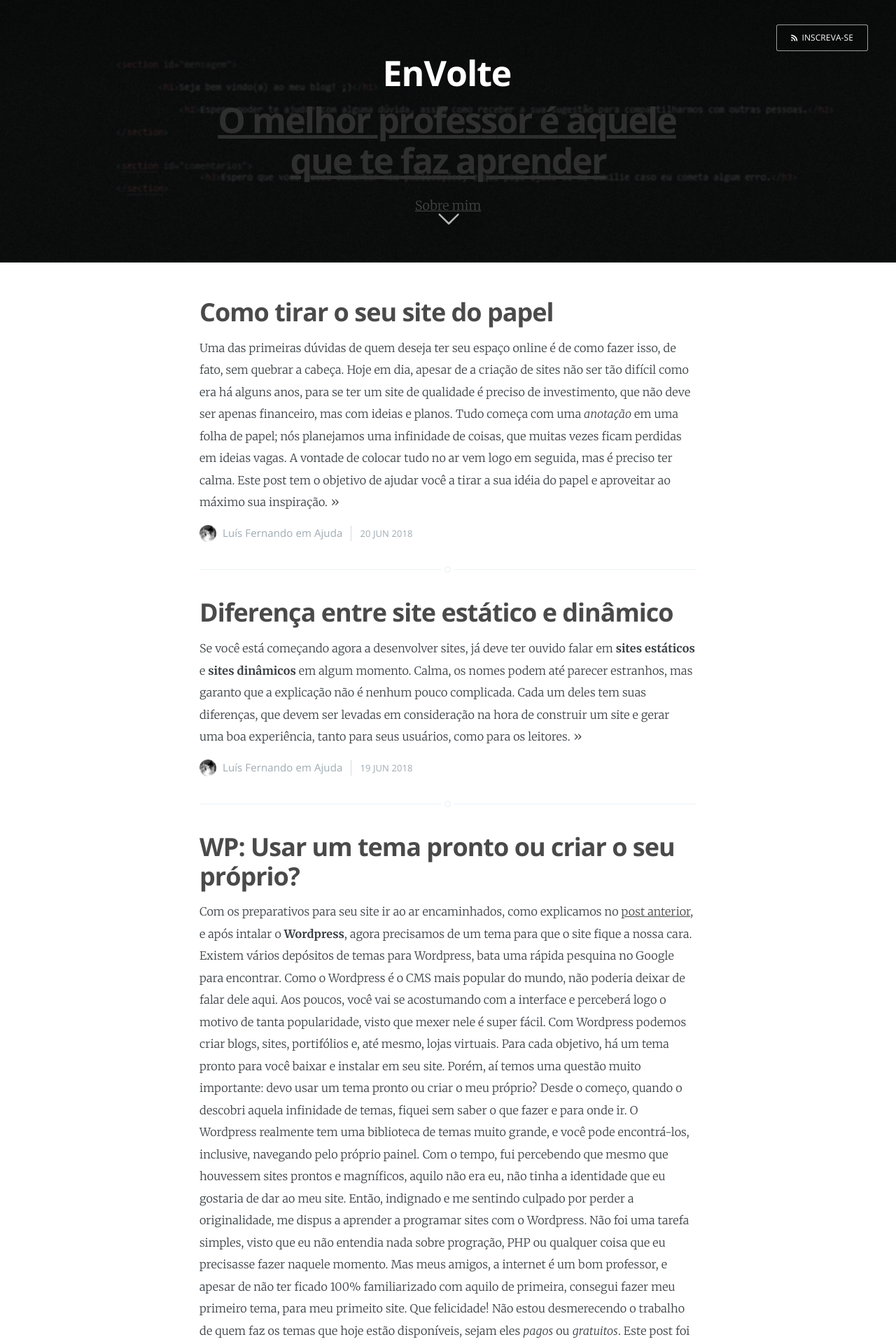
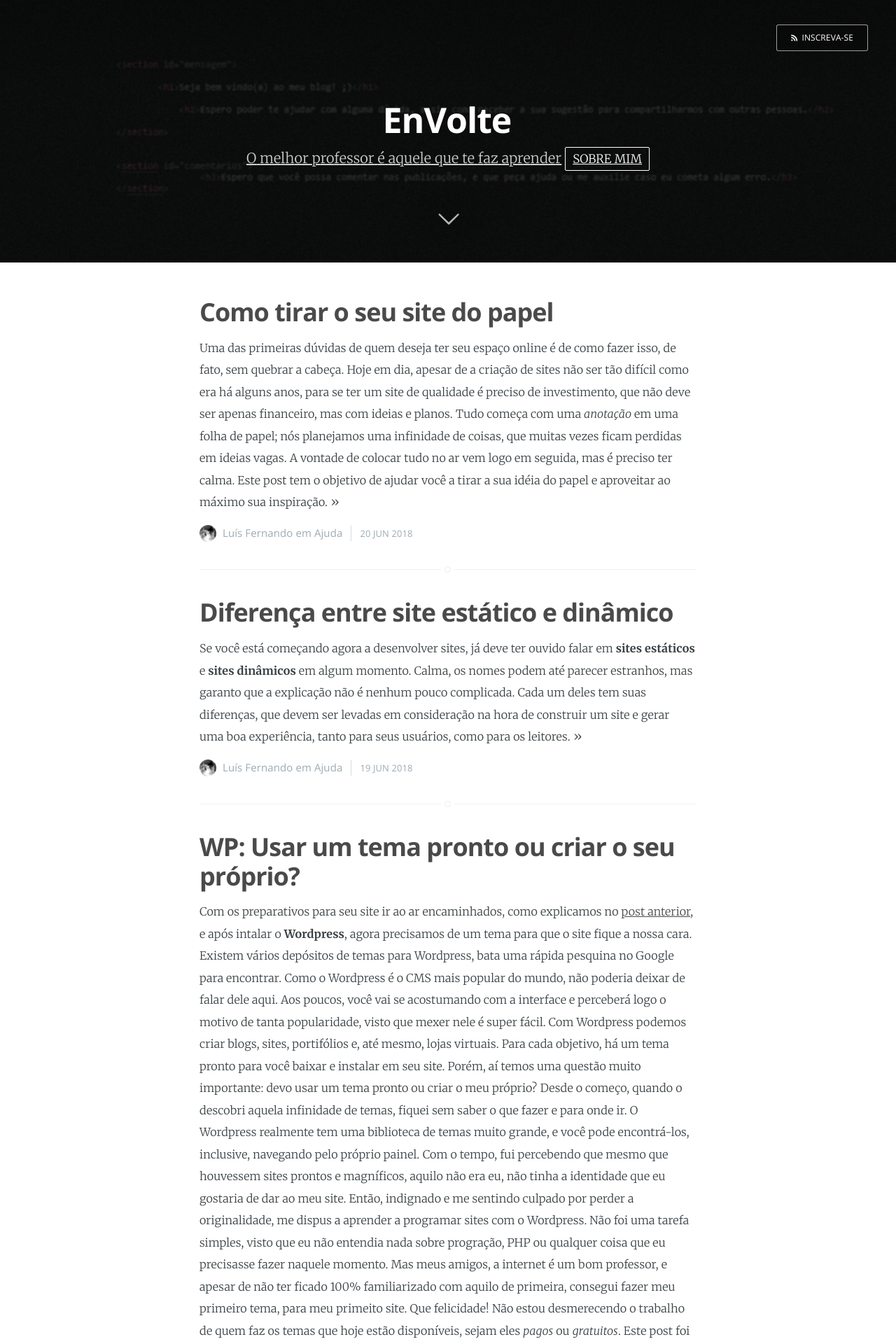
Before and after one commit to EnVolte/envolte.github.io, a Jekyll site: the page built from index.html, in a window 1280 px wide. Shown: the top 1920 px of the page at 70% size. Built offline with Jekyll 4.4.1, drawn with Linux system fonts in a browser that asks for light colours; the list of posts is cut into pages by our own code.

Commit message:
Update index.html

```diff
--- a/index.html
+++ b/index.html
@@ -18,7 +18,7 @@
         <div class="main-header-content inner">
             <h1 class="page-title">{{ site.name }}</h1>
             <h2 class="page-description">
-                <h1 id="titulo"></h1>
+                <span id="titulo"></span>
                 {% if page.about %} <a href='{{ site.baseurl }}{{ page.about }}'> Sobre mim </a> {% endif %}
             </h2>
         </div>
```
